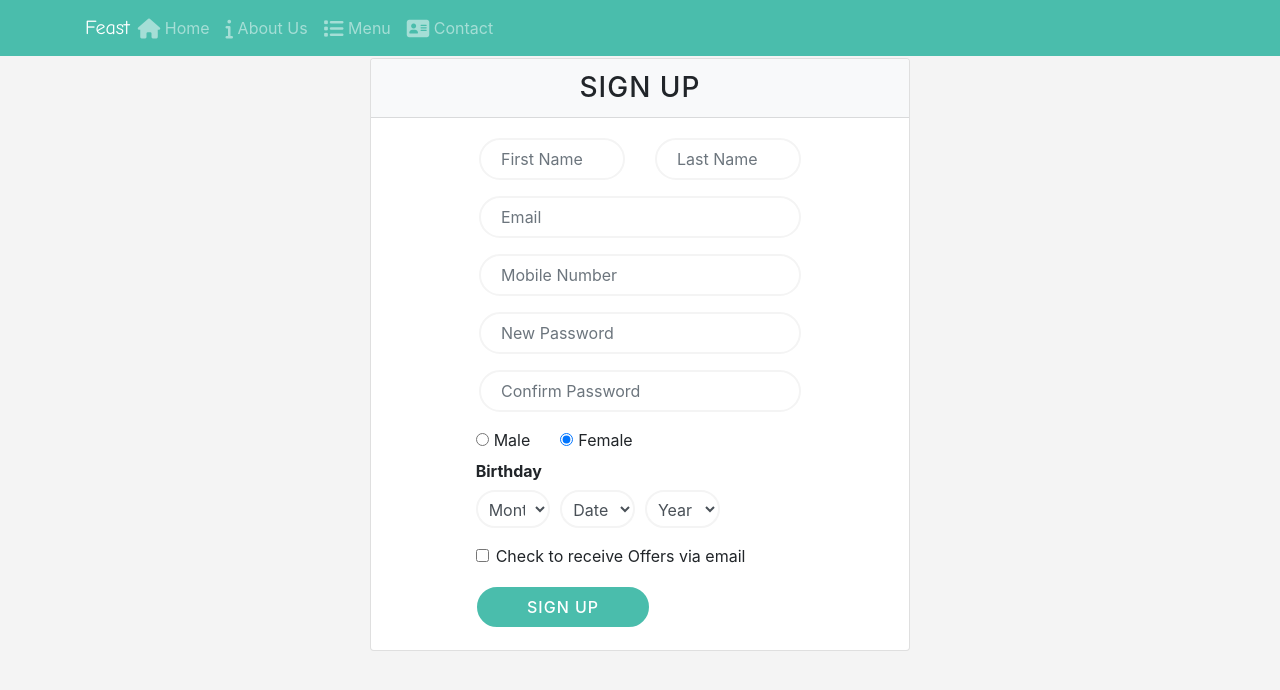
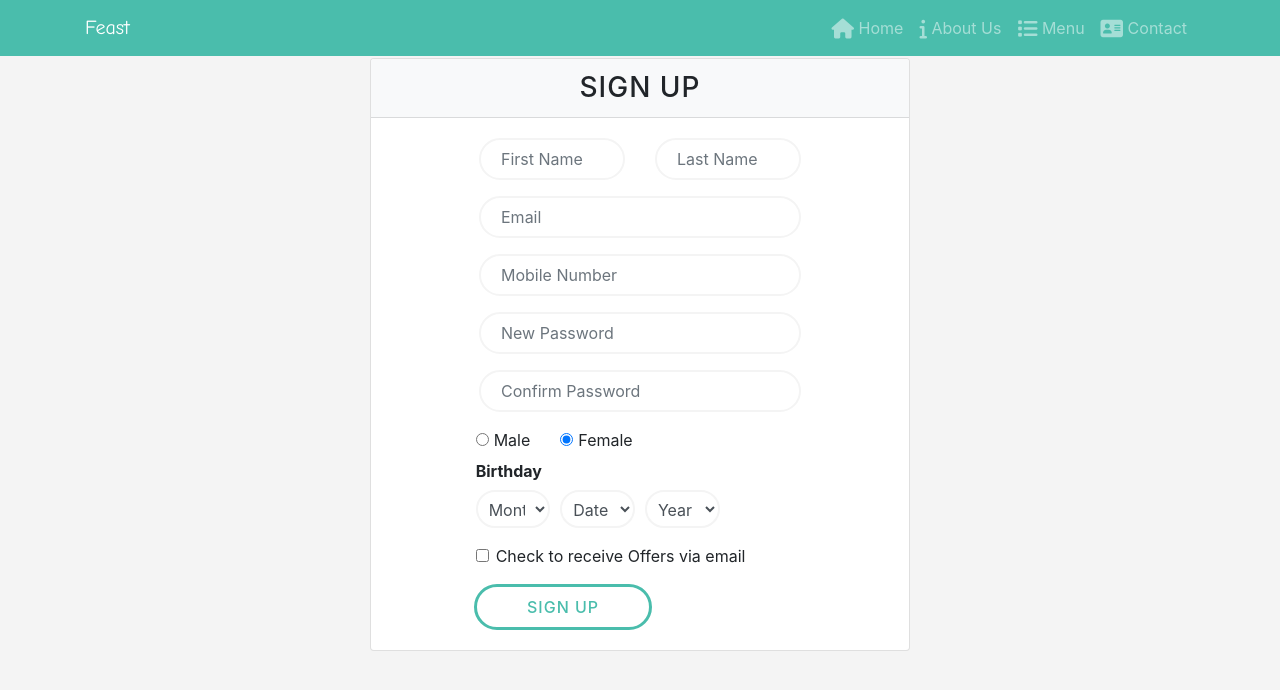
Before and after one commit to aviralkapoor/eVoting, a website: page index.html in a window 1280 px wide. In both pictures the pointer is over the button "SIGN UP". Drawn offline with nearby package versions, Linux system fonts and the light colour scheme.

Commit message:
Borders added to input field

```diff
--- a/css/style.css
+++ b/css/style.css
@@ -16,6 +16,14 @@ body{
 	background-color: #4ABDAC;
 	color: white;
 }
+.btn:hover{
+	border:3px solid #4ABDAC;
+	background-color:white;
+	color:#4ABDAC;
+}
+.form-control:hover{
+	border: 3px solid #4ABDAC;
+}
 .form-control{
 	border-radius: 45px;
 	border:2px solid #f4f4f4;
--- a/index.html
+++ b/index.html
@@ -20,7 +20,7 @@
             </button>
             <a class="navbar-brand mr-auto" href="#"style="font-family: Comic Sans MS;">Feast</a>
             <div class="collapse navbar-collapse" id="Navbar">
-               <ul class="navbar-nav mr-auto">
+               <ul class="navbar-nav ml-auto">
                 <li class="nav-item"><a class="nav-link"href="#"><span class="fa fa-home fa-lg"></span> Home</a></li>
                 <li class="nav-item"><a class="nav-link" href="aboutus.html"><span class="fa fa-info fa-lg"></span> About Us</a></li>
                 <li class="nav-item"><a class="nav-link"href="#"><span class="fa fa-list fa-lg"></span> Menu</a></li>
```
